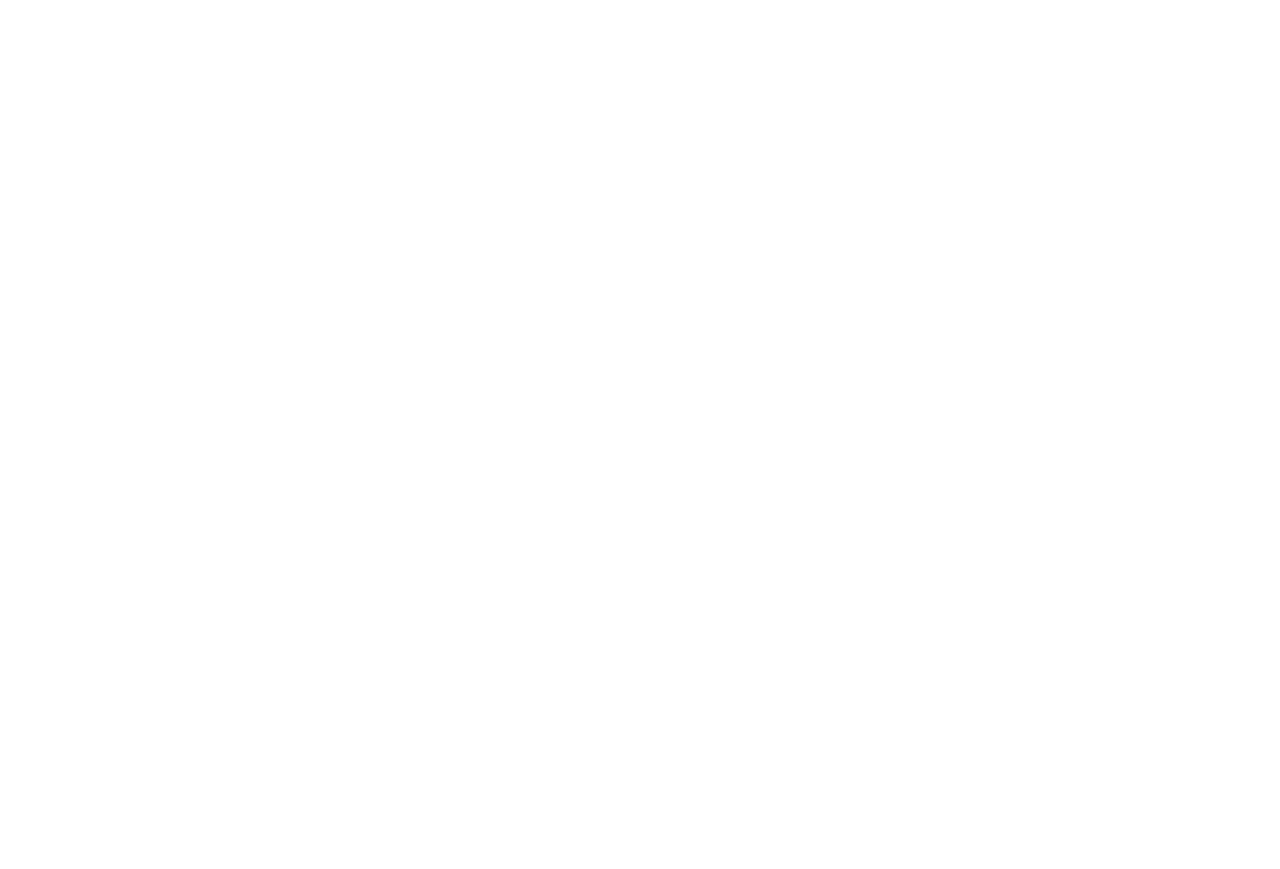
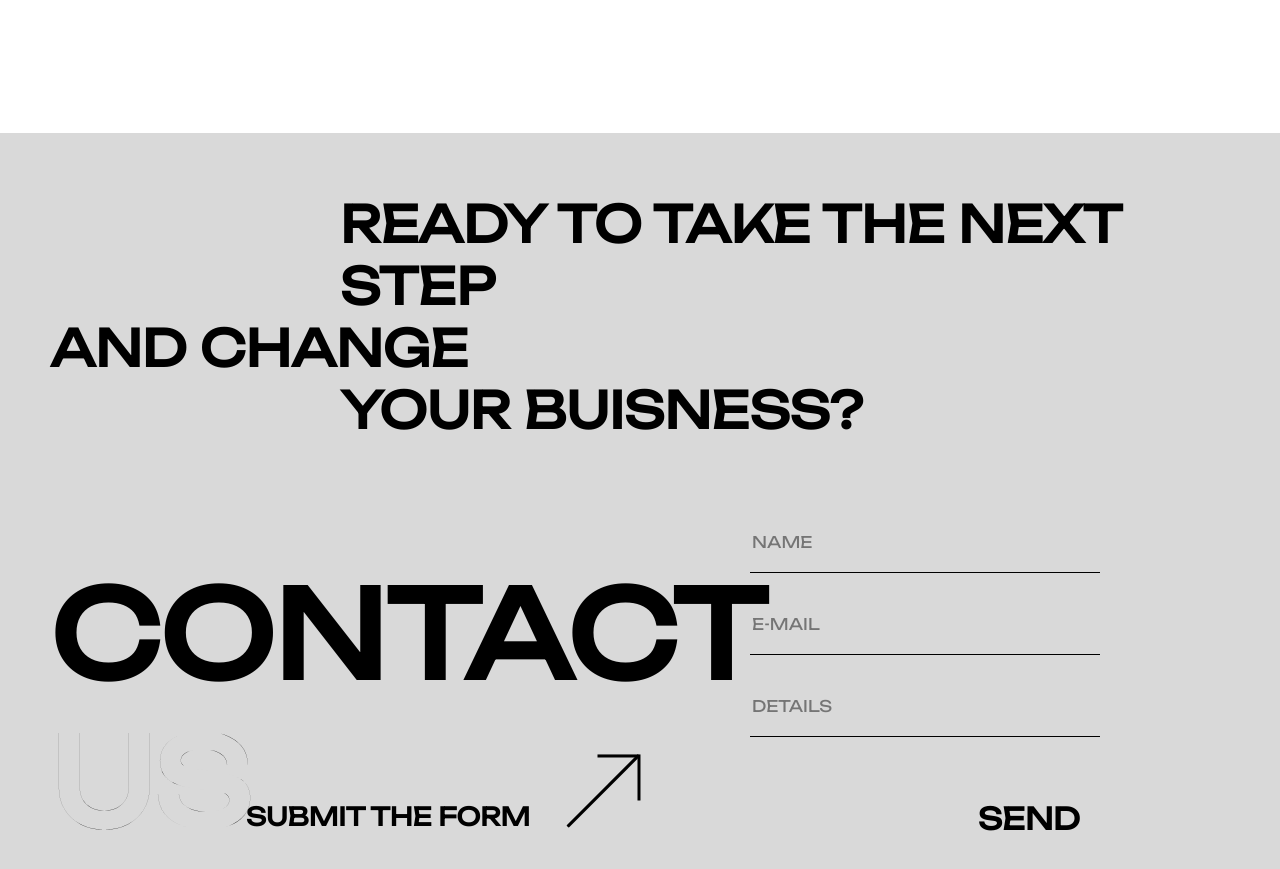
Before and after one commit to Ep1xo/marketing-agency, a React (Create React App) app: page / in a window 1280 px wide. Shown: the part 6400-7269 px from the top of the page. Before the commit the page ends 6533 px from the top, so only its background shows below. Built offline with nearby package versions, Linux system fonts and the light colour scheme.

Commit message:
contact-us block is done

```diff
--- a/src/App.js
+++ b/src/App.js
@@ -7,6 +7,7 @@
 import './styles/unic-brand.css';
 import './styles/services.css';
 import './styles/latest-projects.css';
+import './styles/contact-us.css';
 import './styles/comps-styles/MenuBlock.css';
 import { MenuBlock } from "./comps/MenuBlock";
 import { ServiceProposals } from "./comps/ServiceProposals";
@@ -193,6 +194,34 @@
           </div>
         </div>
       </div>
+
+      <div className="contact-us-block">
+        <p className="contact-us-block-top-part">
+          <span>Ready to take the next step </span>
+          and change
+          <span> your buisness?</span>
+        </p>
+
+        <div className="contact-us-block-bottom-part">
+          <div className="contact-us-block-bottom-part-left-side">
+            <p className="contact-us-block-bottom-part-left-side-p1">
+              contact
+              <span> us</span>
+            </p>
+            <p className="contact-us-block-bottom-part-left-side-p2">
+              submit the form
+              <span></span>
+            </p>
+          </div>
+
+          <div className="contact-us-block-bottom-part-right-side">
+            <input type="text" name="userName" placeholder="NAME" required></input>
+            <input type="text" name="userEmail" placeholder="E-MAIL" required></input>
+            <input type="text" name="userDetails" placeholder="DETAILS" required></input>
+            <p>send</p>
+          </div>
+        </div>
+      </div>
     </>
   );
 }
--- /dev/null
+++ b/src/styles/contact-us.css
@@ -0,0 +1,117 @@
+.contact-us-block{
+  background-color: #D9D9D9;
+
+  display: flex;
+  flex-direction: column;
+
+  padding-right: 30px;
+  padding-left: 50px;
+  padding-bottom: 80px;
+}
+
+.contact-us-block-top-part{
+  font-weight: 600;
+  font-size: 50px;
+
+  text-transform: uppercase;
+
+  margin-top: 60px;
+}
+
+.contact-us-block-top-part span{
+  display: block;
+
+  margin-left: 290px;
+}
+
+/*  ---BOTTOM-PART--- */
+
+.contact-us-block-bottom-part{
+  display: grid;
+  grid-template-columns: 50% 50%;
+}
+
+.contact-us-block-bottom-part-left-side{
+  position: relative;
+
+  margin-top: 70px;
+}
+
+.contact-us-block-bottom-part-left-side-p1{
+  font-weight: 900;
+  font-size: 120px;
+
+  text-transform: uppercase;
+
+  margin: 0;
+}
+
+.contact-us-block-bottom-part-left-side-p1 span{
+  color: transparent;
+  -webkit-text-stroke: 0.1px black;
+}
+
+.contact-us-block-bottom-part-left-side-p2{
+  position: absolute;
+  bottom: 0;
+  right: 120px;
+
+  font-weight: 600;
+  font-size: 25px;
+  text-transform: uppercase;
+}
+
+.contact-us-block-bottom-part-left-side-p2 span{
+  position: absolute;
+  bottom: -5px;
+  right: -120px;
+  content: url('/src/assets/icons/conact-us-decor.svg');
+  transform: scale(0.8);
+}
+
+.contact-us-block-bottom-part-right-side{
+  display: flex;
+  flex-direction: column;
+
+  margin-left: 100px;
+  margin-right: 150px;
+  margin-top: 40px;
+}
+
+.contact-us-block-bottom-part-right-side input{
+  background-color: transparent;
+  border: none;
+  outline: none;
+  border-bottom: 1px solid #000000;
+
+  margin-bottom: 40px;
+
+  font-family: 'Unbounded';
+  font-size: 16px;
+  font-weight: 300;
+
+  padding-bottom: 20px;
+}
+
+.contact-us-block-bottom-part-right-side p{
+  align-self: flex-end;
+  display: inline-block;
+
+  font-weight: 600;
+  font-size: 30px;
+  text-transform: uppercase;
+
+  padding: 8px 20px;
+  margin: 15px 0 0 auto;
+
+  border-radius: 25px;
+  background-color: transparent;
+
+  cursor: pointer;
+  transition: 0.5s ease-in-out;
+}
+
+.contact-us-block-bottom-part-right-side p:hover{
+  background-color: #e7e7e7;
+  box-shadow: 0 4px 15px 0 rgba(0, 0, 0, 0.2);
+}
```
Also changed, not shown: src/assets/icons/conact-us-decor.svg (added).
